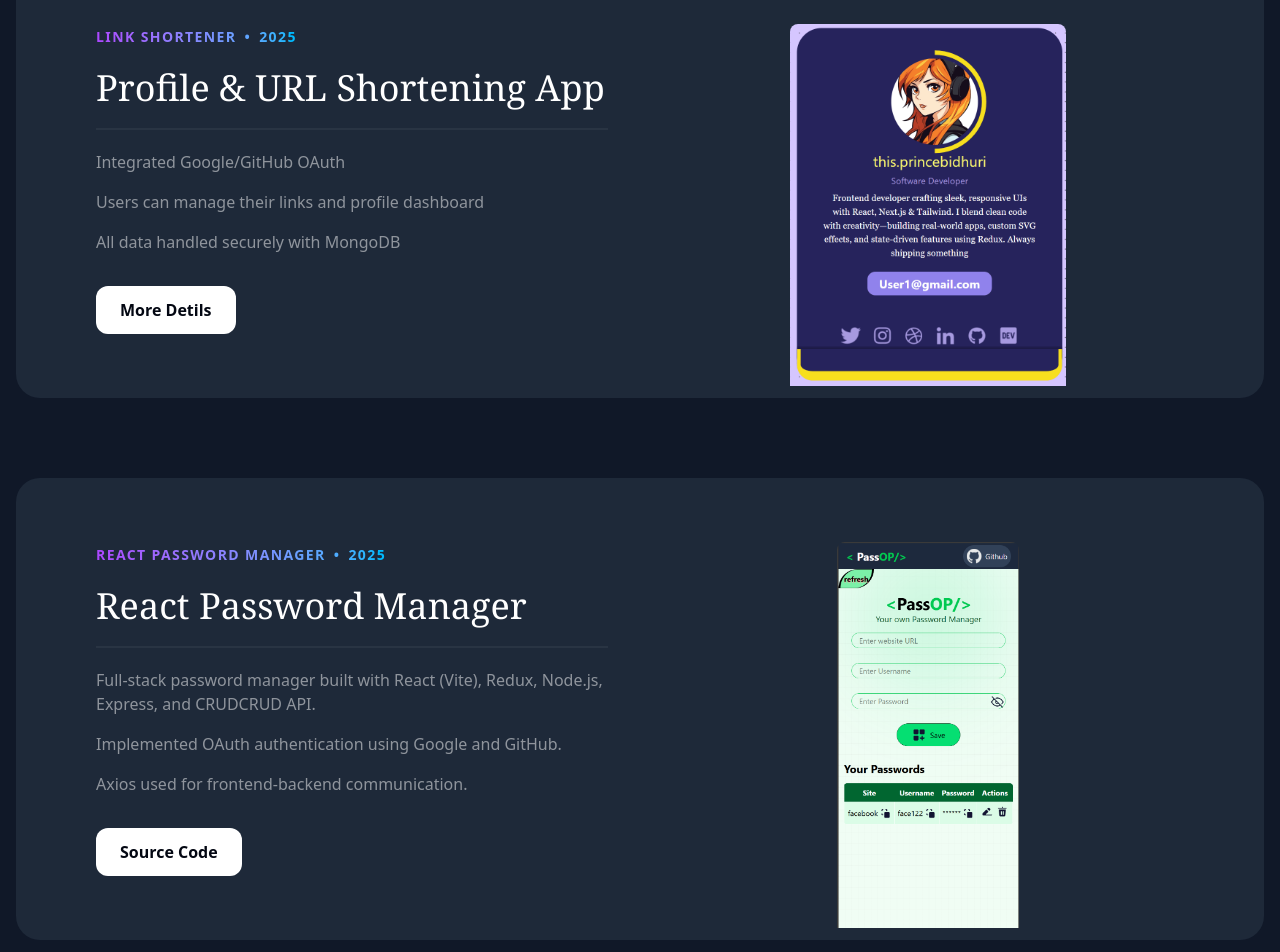
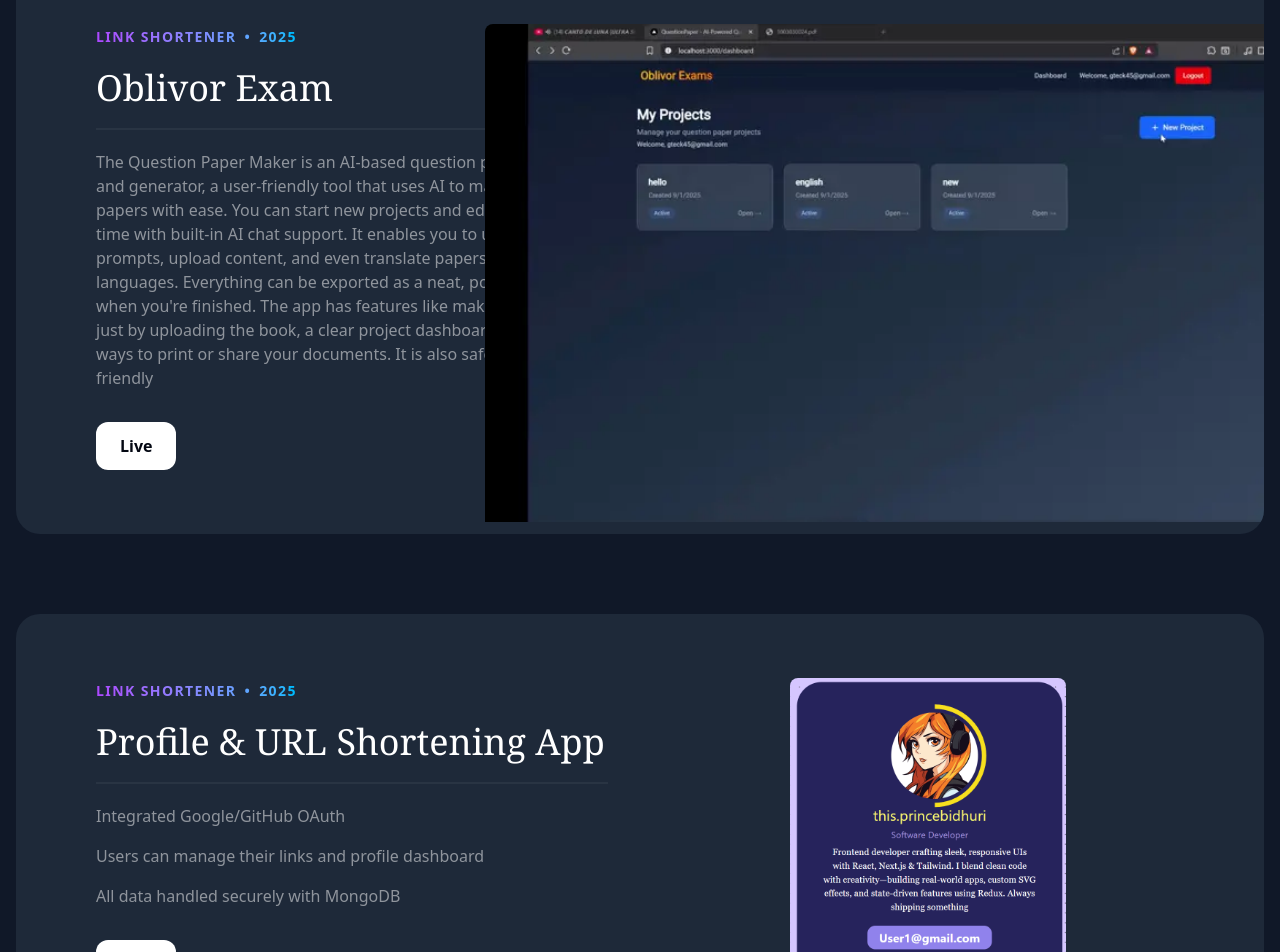
Before and after one commit to Gteck45/portfolio, a Next.js app: page / in a window 1280 px wide. Shown: the part 780-1732 px from the top of the page. Built offline with nearby package versions, Linux system fonts and the light colour scheme.

Commit message:
Add files via upload

```diff
--- a/src/app/components/Projects.js
+++ b/src/app/components/Projects.js
@@ -29,6 +29,49 @@
                                         <span>•</span>
                                         <span>2025</span>
                                     </div>
+                                    <h3 className="font-serif text-2xl mt-2 md:text-4xl md:mt-5 text-white">Oblivor Exam
+                                    </h3>
+                                    <hr className="border-t-2 border-white/5 mt-4 md:mt-5" />
+                                    <ul className="flex flex-col mt-4 gap-4 md:mt-5">
+                                        <li className="flex text-sm md:text-base text-white/50 gap-2">
+                                            <span>The Question Paper Maker is an AI-based question paper formatter and generator, a user-friendly tool that uses AI to make question papers with ease. You
+                                                can start new projects and edit them in real time with built-in AI chat support. It enables you to use custom prompts, upload content, and even translate
+                                                papers into other languages. Everything can be exported as a neat, polished PDF when you're finished. The app has features like making questions just by
+                                                uploading the book, a clear project dashboard, and easy ways to print or share your documents. It is also safe and mobile-friendly</span>
+                                        </li>
+
+                                    </ul>
+                                    <a href="http://16.16.209.238:3000/">
+                                        <button className="cursor-pointer bg-white mt-8 inline-flex items-center justify-center text-gray-950 h-12 w-full md:w-auto px-6 rounded-xl font-semibold">
+                                            <span>Live</span>
+                                        </button>
+                                    </a>
+                                </div>
+                                <div className="relative flex items-center justify-center ">
+                                    <img
+                                        alt="Project Screenshot"
+                                        className="mt-8 -mb-4 md:-mb-0 lg:mt-0 lg:absolute lg:h-full lg:w-auto lg:max-w-none rounded-lg pb-3"
+                                        loading="lazy"
+                                        decoding="async"
+                                        src="/Oblivor.webp"
+                                    />
+                                </div>
+                            </div>
+                        </div>
+                    </div>
+                    <div className="flex flex-col gap-20 mt-10 md:mt-20">
+                        <div className="bg-gray-800 relative overflow-hidden rounded-3xl px-8 pt-8 pb-0 md:pt-12 md:px-10 lg:pt-16 lg:px-20">
+                            <div
+                                className="absolute inset-0 -z-10 opacity-5"
+                            // style={{ backgroundImage: "url(https://img.freepik.com/free-vector/smiling-young-man-illustration_1308-174669.jpg)" }}
+                            ></div>
+                            <div className="lg:grid lg:grid-cols-2 lg:gap-16">
+                                <div className="lg:pb-16">
+                                    <div className="bg-gradient-to-r from-purple-500 to-sky-400 inline-flex gap-2 font-bold uppercase tracking-widest text-sm text-transparent bg-clip-text">
+                                        <span>Link Shortener</span>
+                                        <span>•</span>
+                                        <span>2025</span>
+                                    </div>
                                     <h3 className="font-serif text-2xl mt-2 md:text-4xl md:mt-5 text-white">Profile & URL Shortening App</h3>
                                     <hr className="border-t-2 border-white/5 mt-4 md:mt-5" />
                                     <ul className="flex flex-col mt-4 gap-4 md:mt-5">
@@ -42,11 +85,11 @@
                                             <span>All data handled securely with MongoDB</span>
                                         </li>
                                     </ul>
-                                    <Link href="/more" >
+                                    <a href="https://profileshorten.gteck45.cloud/">
                                         <button className="cursor-pointer bg-white mt-8 inline-flex items-center justify-center text-gray-950 h-12 w-full md:w-auto px-6 rounded-xl font-semibold">
-                                            <span>More Detils</span>
+                                            <span>Live</span>
                                         </button>
-                                    </Link>
+                                    </a>
                                 </div>
                                 <div className="relative flex items-center justify-center ">
                                     <img
@@ -65,7 +108,7 @@
                         <div className="bg-gray-800 relative overflow-hidden rounded-3xl px-8 pt-8 pb-0 md:pt-12 md:px-10 lg:pt-16 lg:px-20">
                             <div
                                 className="absolute inset-0 -z-10 opacity-5"
-                                // style={{ backgroundImage: "url(https://img.freepik.com/free-vector/smiling-young-man-illustration_1308-174669.jpg)" }}
+                            // style={{ backgroundImage: "url(https://img.freepik.com/free-vector/smiling-young-man-illustration_1308-174669.jpg)" }}
                             ></div>
                             <div className="lg:grid lg:grid-cols-2 lg:gap-16">
                                 <div className="lg:pb-16">
--- a/src/app/page.js
+++ b/src/app/page.js
@@ -10,7 +10,7 @@
         </p>
         <div className="mt-6 flex gap-4 fade-in delay-2 items-center justify-center">
           <a
-            href="https://me.princebidhuri.com/"
+            href="/resume.pdf"
             className="px-6 py-2 bg-blue-600 hover:bg-blue-700 text-white rounded-xl shadow"
           >
             View Resume
```
Also changed, not shown: public/Oblivor.webp (added), src/app/more/page.js (line endings or trailing spaces).
